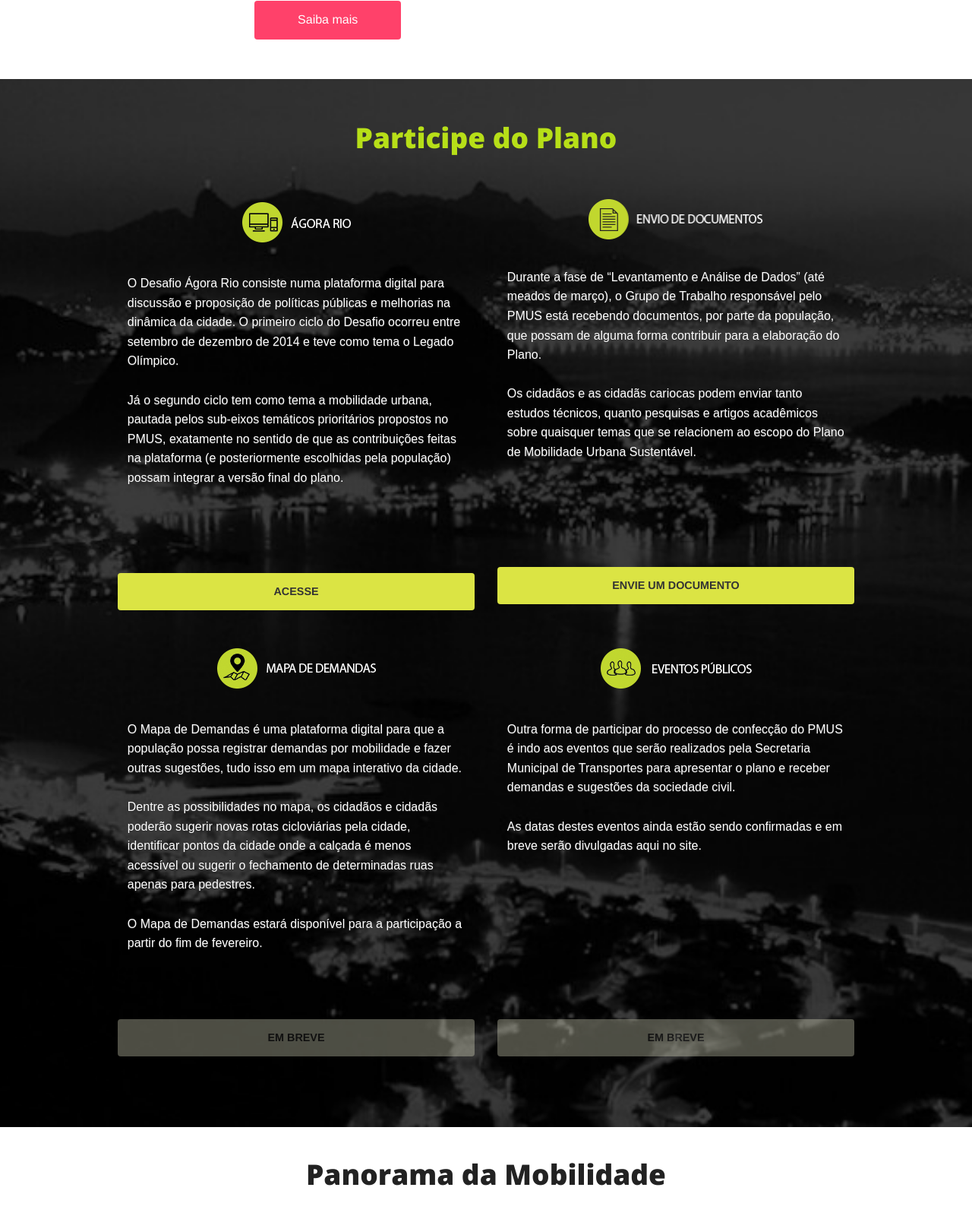
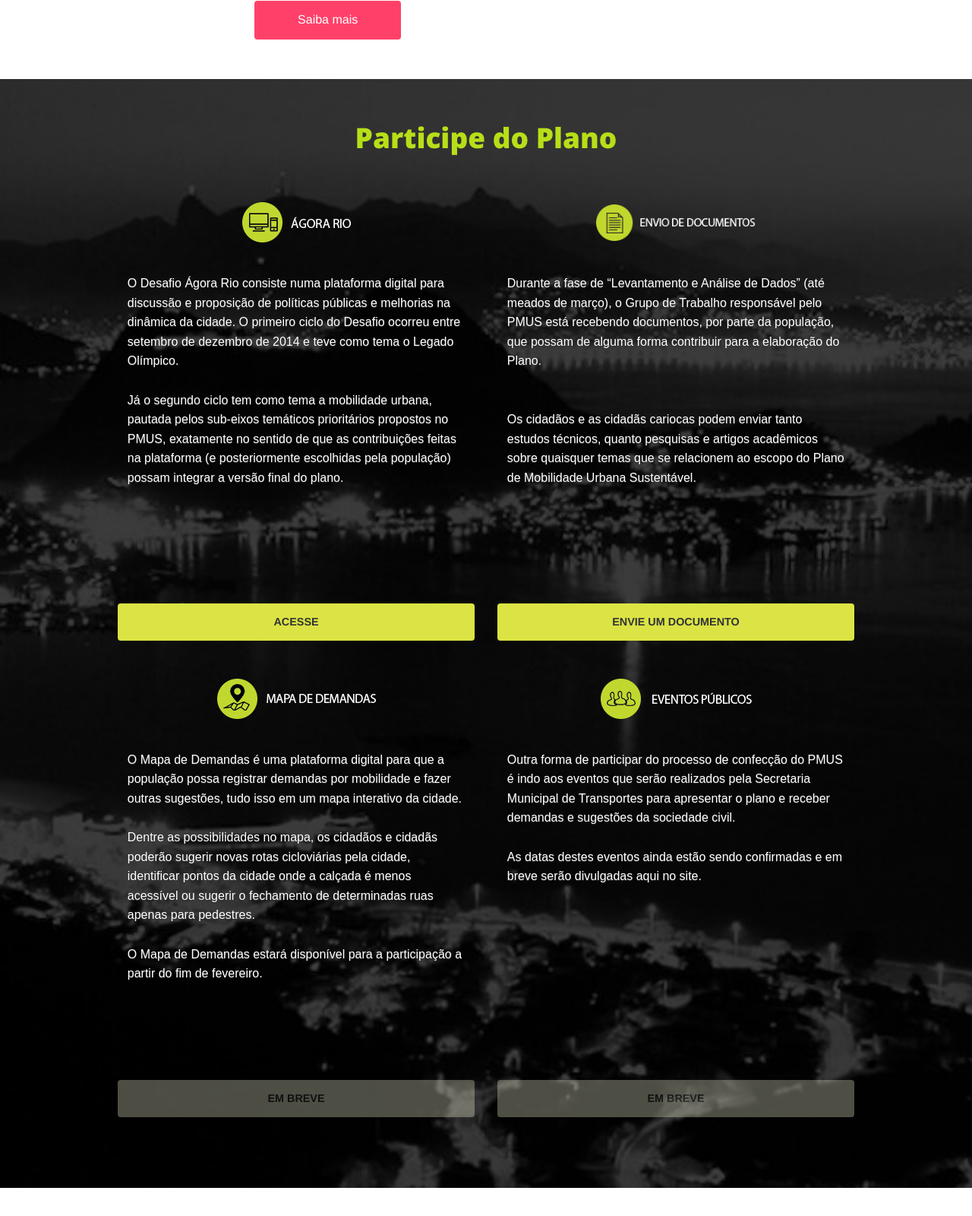
Before and after one commit to LAB-Rio/pmus.com.br, a PHP site: page / in a window 1280 px wide. Shown: the part 1117-2717 px from the top of the page at 76% size. Run offline with PHP 8.4, Linux system fonts and the light colour scheme; some libraries are stand-ins or nearby versions; some web fonts are replaced.

Commit message:
Fix join block img alignment

```diff
--- a/assets/stylesheets/application.css
+++ b/assets/stylesheets/application.css
@@ -57,10 +57,10 @@ h2, h3, h4, h5 { font-family: 'Open Sans', 'Arial', sans-serif; font-weight: bol
 #join { background: url('../images/plan-bg.jpg') no-repeat center top; background-size: cover; padding: 3em 0 }
 #join * { color: white }
 #join h2 { color: #B7DF18; margin-bottom: 1.5em }
-#join img { display: block; margin: 0 auto; margin-bottom: 1.5em }
+#join img { display: block; max-height: 61px !important; margin: 0 auto; margin-bottom: 1.5em }
 #join p { font-size: 1em; padding: .8em; text-shadow: 0 1px 1px #333; }
 #join .medium-6 { margin-bottom: 1.6em; }
-#join .program p { min-height: 360px; height: 100%; }
+#join .program p { min-height: 400px; height: 100%; }
 #join .button { font-size: .9em; display: block; margin-top: 10%; color: #333; background: #DBE444; font-weight: bold; opacity: 1 }
 #join .button:hover { background: #B6E017 }
 #join .disabled { background: #fdfede; opacity: .3 }
--- a/index.html
+++ b/index.html
@@ -205,13 +205,15 @@ ga('send', 'pageview');
 
 
     <div class="medium-6 end program columns">
-      <img src="./assets/images/join4.png" width="230" height="71" alt="Eventos" title="Eventos"/>
+      <img src="./assets/images/join4.png" style="padding: .4em 0;" alt="Eventos" title="Eventos"/>
       <p>
 Durante a fase de “Levantamento e Análise de Dados” (até meados de março), o Grupo de Trabalho responsável pelo PMUS está recebendo documentos, por parte da população, que possam de alguma forma contribuir para a elaboração do Plano.
 
 <br/>
 <br/>
+<br/>
 Os cidadãos e as cidadãs cariocas podem enviar tanto estudos técnicos, quanto pesquisas e artigos acadêmicos sobre quaisquer temas que se relacionem ao escopo do Plano de Mobilidade Urbana Sustentável.
+
       </p>
 
       <a href="https://labrio.typeform.com/to/bzHAeH" target="_blank" class="text-uppercase button">Envie um documento</a>
```
